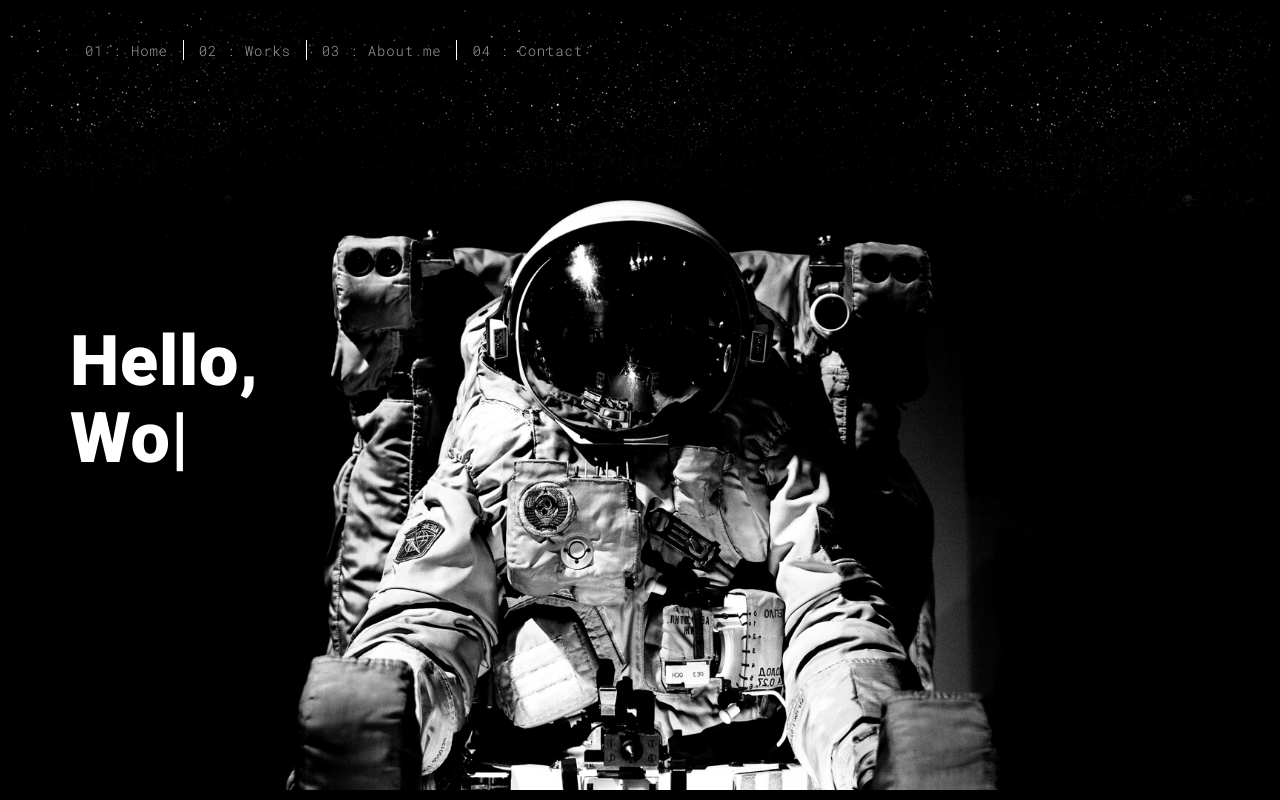
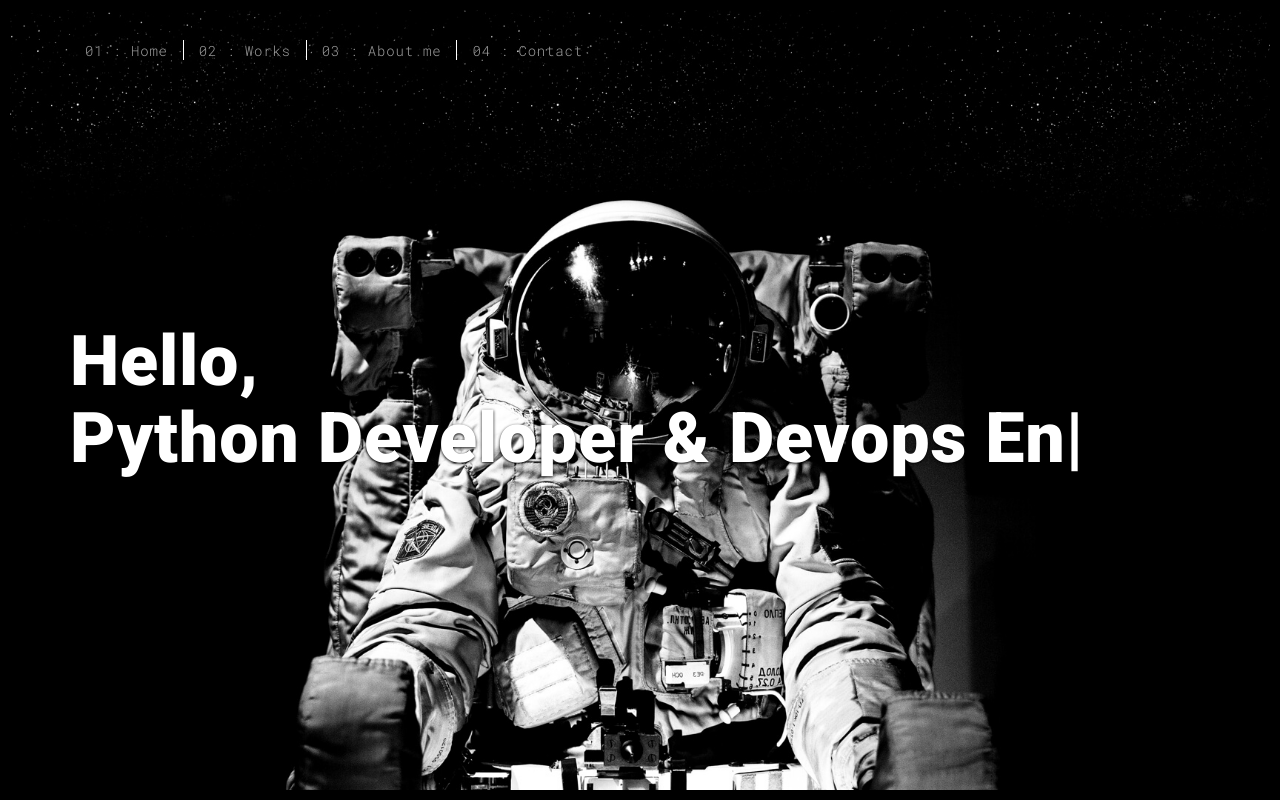
Before and after one commit to omondifidel/Portfolio, a Flask app: page / in a window 1280 px wide. Run offline with Flask 3, Linux system fonts and the light colour scheme; some libraries are stand-ins or nearby versions.

Commit message:
Update index.html

```diff
--- a/templates/index.html
+++ b/templates/index.html
@@ -57,7 +57,7 @@
               <h1>Hello,<br>
                 <span id="typed-strings">
                   <span>I'm Fidel Mike</span>
-                  <span>Python Developer</span>
+                  <span>Python Developer & Devops Engineer</span>
                   <span>Working as a Freelancer </span>
                 </span>
                 <span id="typed"></span>
```
